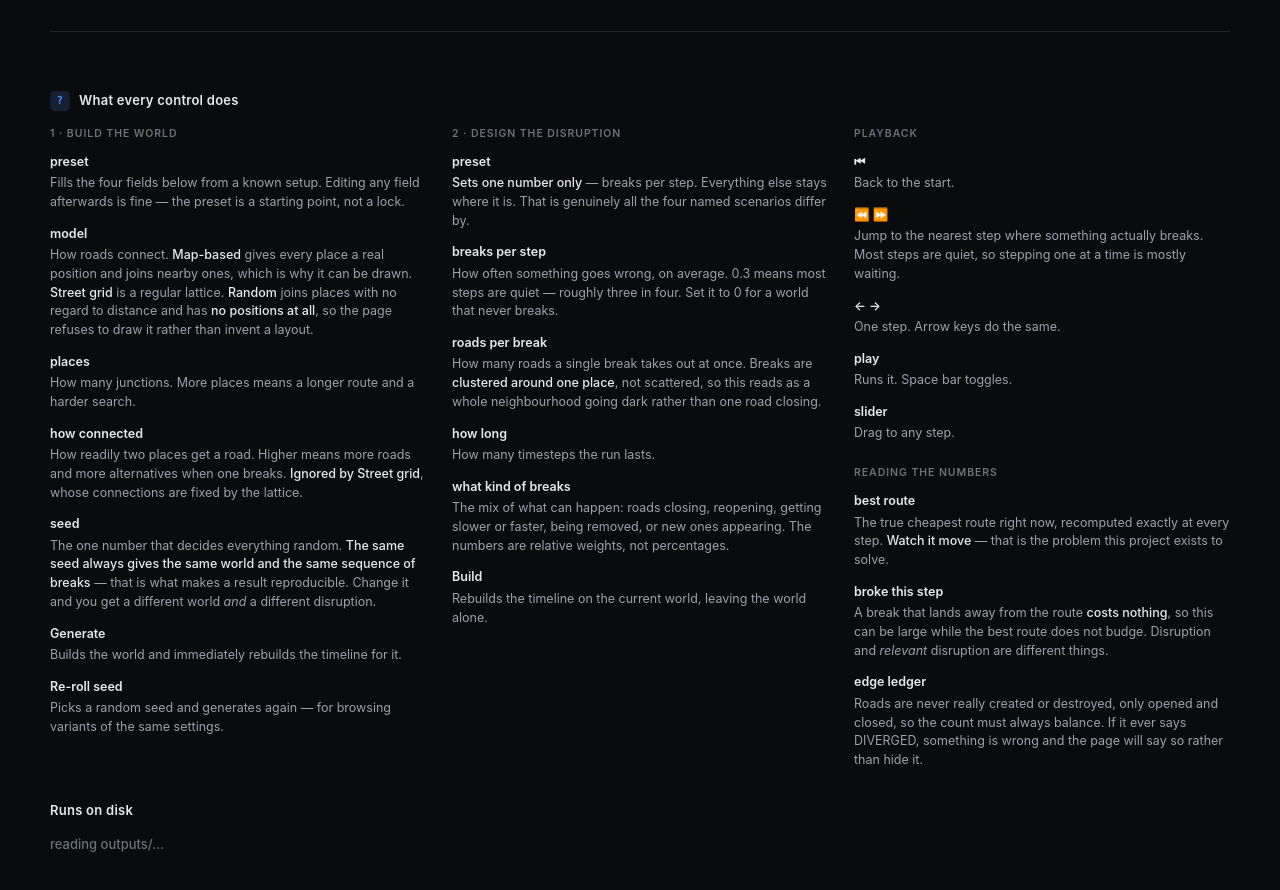
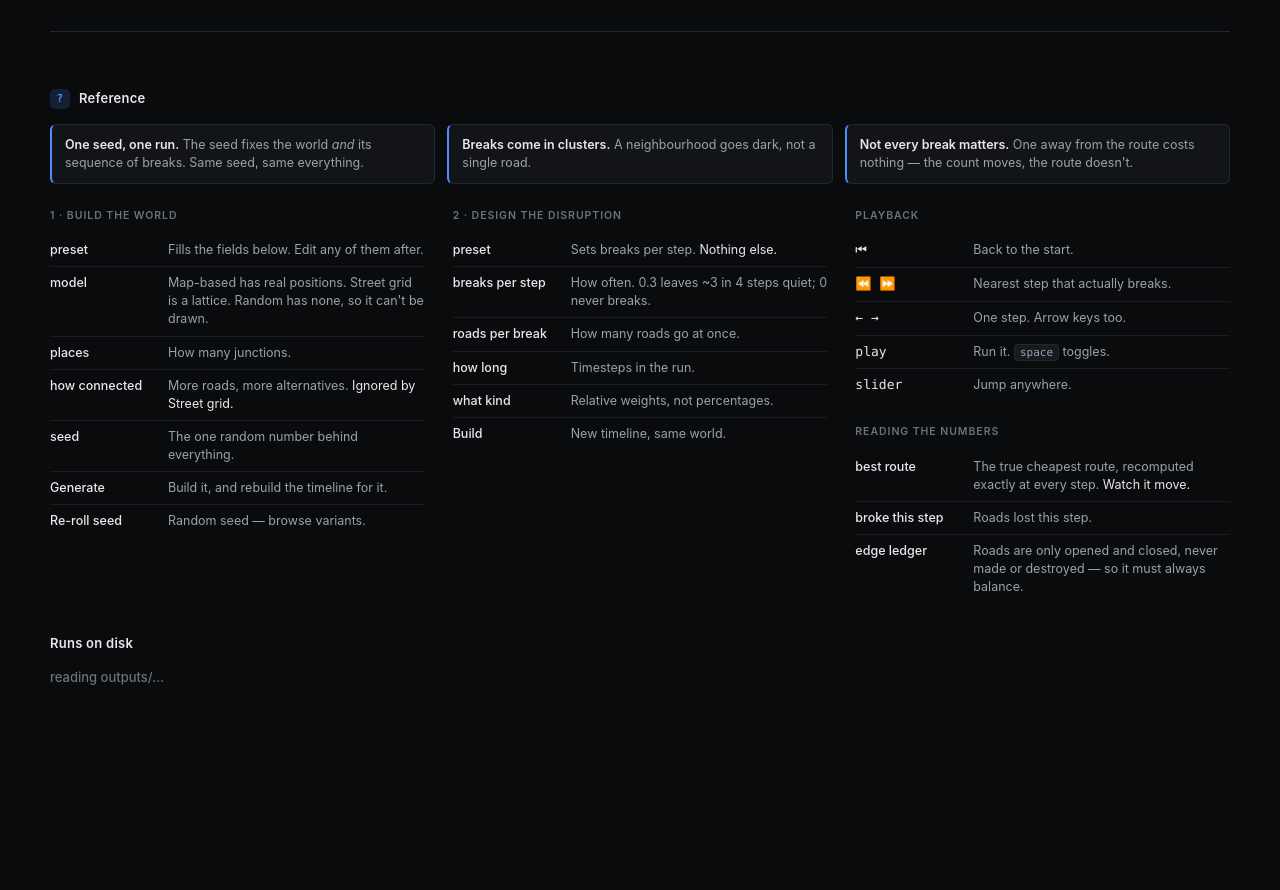
Before and after one commit to VaibhavBansal05/Dynaswarm, a plain HTML site: page dashboard/static/index.html in a window 1280 px wide. Shown: the part 1043-1933 px from the top of the page. After the commit the page ends 1795 px from the top, so only its background shows below. Drawn offline with Linux system fonts and the light colour scheme; no server answers.

Commit message:
dashboard: make the reference a reference, not an essay
The guide was three columns of prose — accurate, and nobody would read
it. Rewritten as a two-column reference table: term on the left, one line
beside it, so the eye can run down the terms alone and stop where it
needs to.

The three things a first-time viewer actually gets wrong are lifted out
into callouts above the table, where they will be read rather than
scanned past: that the seed fixes the world AND its breaks, that breaks
arrive as clusters rather than single roads, and that a break away from
the route costs nothing.

Roughly half the words, none of the meaning, and 9 lines shorter.

Co-Authored-By: Claude Opus 5 <noreply@anthropic.com>

```diff
--- a/dashboard/static/index.html
+++ b/dashboard/static/index.html
@@ -130,104 +130,63 @@
   </section>
 
   <section class="guide">
-    <h2><span class="step-n">?</span> What every control does</h2>
+    <h2><span class="step-n">?</span> Reference</h2>
+
+    <div class="notes">
+      <div class="note"><b>One seed, one run.</b> The seed fixes the world
+        <i>and</i> its sequence of breaks. Same seed, same everything.</div>
+      <div class="note"><b>Breaks come in clusters.</b> A neighbourhood goes
+        dark, not a single road.</div>
+      <div class="note"><b>Not every break matters.</b> One away from the route
+        costs nothing — the count moves, the route doesn't.</div>
+    </div>
 
     <div class="guide-grid">
       <div>
         <h3>1 · Build the world</h3>
         <dl>
-          <dt>preset</dt>
-          <dd>Fills the four fields below from a known setup. Editing any field
-              afterwards is fine — the preset is a starting point, not a lock.</dd>
-
-          <dt>model</dt>
-          <dd>How roads connect. <b>Map-based</b> gives every place a real
-              position and joins nearby ones, which is why it can be drawn.
-              <b>Street grid</b> is a regular lattice. <b>Random</b> joins places
-              with no regard to distance and has <b>no positions at all</b>, so
-              the page refuses to draw it rather than invent a layout.</dd>
-
-          <dt>places</dt>
-          <dd>How many junctions. More places means a longer route and a harder
-              search.</dd>
-
-          <dt>how connected</dt>
-          <dd>How readily two places get a road. Higher means more roads and more
-              alternatives when one breaks. <b>Ignored by Street grid</b>, whose
-              connections are fixed by the lattice.</dd>
-
-          <dt>seed</dt>
-          <dd>The one number that decides everything random. <b>The same seed
-              always gives the same world and the same sequence of breaks</b> —
-              that is what makes a result reproducible. Change it and you get a
-              different world <i>and</i> a different disruption.</dd>
-
-          <dt>Generate</dt>
-          <dd>Builds the world and immediately rebuilds the timeline for it.</dd>
-
-          <dt>Re-roll seed</dt>
-          <dd>Picks a random seed and generates again — for browsing variants of
-              the same settings.</dd>
+          <dt>preset</dt><dd>Fills the fields below. Edit any of them after.</dd>
+          <dt>model</dt><dd>Map-based has real positions. Street grid is a
+            lattice. Random has none, so it can't be drawn.</dd>
+          <dt>places</dt><dd>How many junctions.</dd>
+          <dt>how connected</dt><dd>More roads, more alternatives.
+            <em>Ignored by Street grid.</em></dd>
+          <dt>seed</dt><dd>The one random number behind everything.</dd>
+          <dt>Generate</dt><dd>Build it, and rebuild the timeline for it.</dd>
+          <dt>Re-roll seed</dt><dd>Random seed — browse variants.</dd>
         </dl>
       </div>
 
       <div>
         <h3>2 · Design the disruption</h3>
         <dl>
-          <dt>preset</dt>
-          <dd><b>Sets one number only</b> — breaks per step. Everything else stays
-              where it is. That is genuinely all the four named scenarios differ
-              by.</dd>
-
-          <dt>breaks per step</dt>
-          <dd>How often something goes wrong, on average. 0.3 means most steps are
-              quiet — roughly three in four. Set it to 0 for a world that never
-              breaks.</dd>
-
-          <dt>roads per break</dt>
-          <dd>How many roads a single break takes out at once. Breaks are
-              <b>clustered around one place</b>, not scattered, so this reads as a
-              whole neighbourhood going dark rather than one road closing.</dd>
-
-          <dt>how long</dt>
-          <dd>How many timesteps the run lasts.</dd>
-
-          <dt>what kind of breaks</dt>
-          <dd>The mix of what can happen: roads closing, reopening, getting
-              slower or faster, being removed, or new ones appearing. The numbers
-              are relative weights, not percentages.</dd>
-
-          <dt>Build</dt>
-          <dd>Rebuilds the timeline on the current world, leaving the world alone.</dd>
+          <dt>preset</dt><dd>Sets breaks per step. <em>Nothing else.</em></dd>
+          <dt>breaks per step</dt><dd>How often. 0.3 leaves ~3 in 4 steps quiet;
+            0 never breaks.</dd>
+          <dt>roads per break</dt><dd>How many roads go at once.</dd>
+          <dt>how long</dt><dd>Timesteps in the run.</dd>
+          <dt>what kind</dt><dd>Relative weights, not percentages.</dd>
+          <dt>Build</dt><dd>New timeline, same world.</dd>
         </dl>
       </div>
 
       <div>
         <h3>Playback</h3>
-        <dl>
+        <dl class="keys">
           <dt>⏮</dt><dd>Back to the start.</dd>
-          <dt>⏪ ⏩</dt>
-          <dd>Jump to the nearest step where something actually breaks. Most steps
-              are quiet, so stepping one at a time is mostly waiting.</dd>
-          <dt>← →</dt><dd>One step. Arrow keys do the same.</dd>
-          <dt>play</dt><dd>Runs it. Space bar toggles.</dd>
-          <dt>slider</dt><dd>Drag to any step.</dd>
+          <dt>⏪ ⏩</dt><dd>Nearest step that actually breaks.</dd>
+          <dt>← →</dt><dd>One step. Arrow keys too.</dd>
+          <dt>play</dt><dd>Run it. <kbd>space</kbd> toggles.</dd>
+          <dt>slider</dt><dd>Jump anywhere.</dd>
         </dl>
 
         <h3>Reading the numbers</h3>
         <dl>
-          <dt>best route</dt>
-          <dd>The true cheapest route right now, recomputed exactly at every step.
-              <b>Watch it move</b> — that is the problem this project exists to
-              solve.</dd>
-          <dt>broke this step</dt>
-          <dd>A break that lands away from the route <b>costs nothing</b>, so this
-              can be large while the best route does not budge. Disruption and
-              <i>relevant</i> disruption are different things.</dd>
-          <dt>edge ledger</dt>
-          <dd>Roads are never really created or destroyed, only opened and closed,
-              so the count must always balance. If it ever says DIVERGED,
-              something is wrong and the page will say so rather than hide it.</dd>
+          <dt>best route</dt><dd>The true cheapest route, recomputed exactly at
+            every step. <em>Watch it move.</em></dd>
+          <dt>broke this step</dt><dd>Roads lost this step.</dd>
+          <dt>edge ledger</dt><dd>Roads are only opened and closed, never made or
+            destroyed — so it must always balance.</dd>
         </dl>
       </div>
     </div>
--- a/dashboard/static/style.css
+++ b/dashboard/static/style.css
@@ -324,17 +324,47 @@ section > h2 { margin-top: 30px; }
 }
 
 /* ---------- the guide ---------- */
-.guide { margin-top: 34px; padding-top: 28px; border-top: 1px solid var(--line); }
-.guide-grid { display: grid; grid-template-columns: repeat(3, 1fr); gap: 26px; }
+.guide { margin-top: 34px; padding-top: 26px; border-top: 1px solid var(--line); }
+
+/* The three facts a first-time viewer gets wrong, lifted out of the table
+   so they are read rather than scanned past. */
+.notes { display: grid; grid-template-columns: repeat(3, 1fr); gap: 12px; margin-bottom: 24px; }
+.note {
+  padding: 11px 13px;
+  background: var(--panel);
+  border: 1px solid var(--line);
+  border-left: 2px solid var(--accent);
+  border-radius: 6px;
+  font-size: 12.5px; line-height: 1.45; color: var(--ink-dim);
+}
+.note b { color: var(--ink); font-weight: 600; }
+.note i { font-style: italic; }
+
+.guide-grid { display: grid; grid-template-columns: repeat(3, 1fr); gap: 28px; }
 .guide-grid > div > h3:not(:first-child) { margin-top: 22px; }
-.guide dl { margin: 0; }
-.guide dt {
-  margin-top: 12px; font-size: 12.5px; font-weight: 600; color: var(--ink);
+
+/* A reference table, not paragraphs: term in a fixed column, one line of
+   definition beside it, so the eye can run down the terms alone. */
+.guide dl {
+  display: grid; grid-template-columns: 118px 1fr;
+  gap: 0; margin: 0;
 }
-.guide dt:first-child { margin-top: 0; }
-.guide dd {
-  margin: 3px 0 0; font-size: 12.5px; line-height: 1.5; color: var(--ink-dim);
+.guide dt, .guide dd {
+  margin: 0; padding: 7px 0;
+  border-top: 1px solid var(--line-soft);
+  font-size: 12.5px; line-height: 1.45;
 }
-.guide dd b { color: var(--ink); font-weight: 550; }
-.guide dd i { font-style: italic; }
-@media (max-width: 900px) { .guide-grid { grid-template-columns: 1fr; } }
+.guide dt:first-of-type, .guide dt:first-of-type + dd { border-top: none; }
+.guide dt { color: var(--ink); font-weight: 550; padding-right: 10px; }
+.guide dd { color: var(--ink-dim); }
+.guide dd em { font-style: normal; color: var(--ink); }
+.guide .keys dt { font-family: var(--mono); font-size: 13px; }
+kbd {
+  padding: 1px 5px; border-radius: 4px;
+  border: 1px solid var(--line); background: var(--panel-2);
+  font: 400 11px/1.5 var(--mono); color: var(--ink-dim);
+}
+
+@media (max-width: 900px) {
+  .guide-grid, .notes { grid-template-columns: 1fr; }
+}
```
